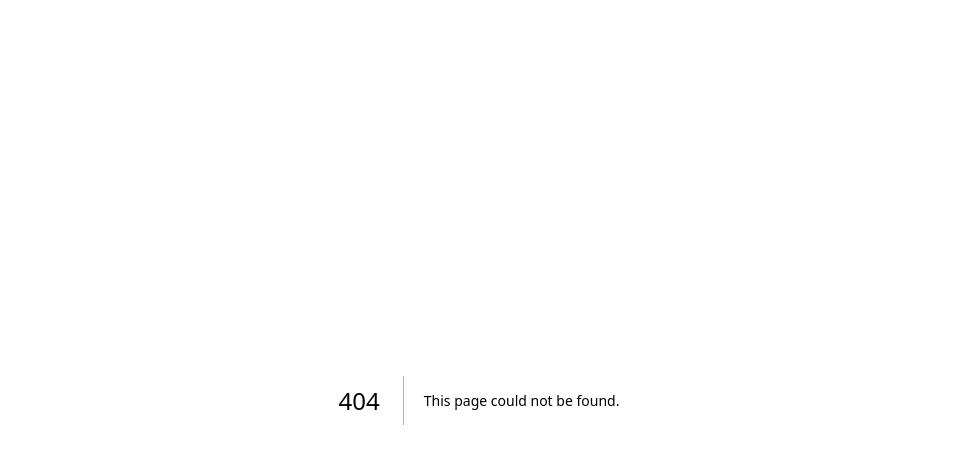
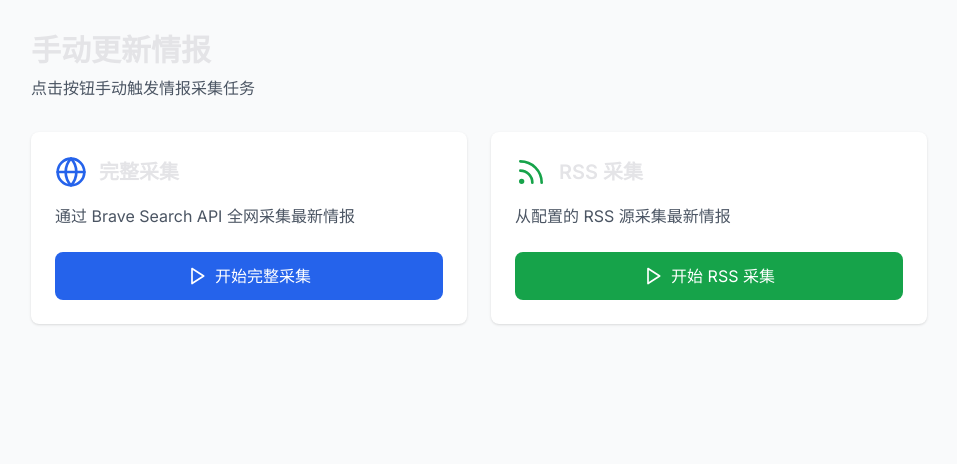
Before and after one commit to kobeyuan/auto-intel, a Next.js app: page /admin/manual-update in a window 1280 px wide. Before the commit this address had no page. Shown: the top 464 px of the page, without its empty margins (161-1118 px from the left). Built offline with nearby package versions, Linux system fonts and the light colour scheme.

Commit message:
添加手动更新情报页面

```diff
--- /dev/null
+++ b/src/app/admin/manual-update/page.tsx
@@ -0,0 +1,118 @@
+'use client';
+
+import { useState } from 'react';
+import { RefreshCw, Play, Globe, Rss, CheckCircle, AlertCircle } from 'lucide-react';
+
+export default function ManualUpdatePage() {
+  const [loading, setLoading] = useState(false);
+  const [result, setResult] = useState<any>(null);
+  const [error, setError] = useState<string | null>(null);
+
+  const triggerUpdate = async (type: 'full' | 'rss') => {
+    setLoading(true);
+    setError(null);
+    setResult(null);
+
+    try {
+      const endpoint = type === 'full'
+        ? '/api/update_intel'
+        : '/api/rss_collect';
+
+      const response = await fetch(endpoint, { method: 'GET' });
+      const data = await response.json();
+
+      if (response.ok) {
+        setResult(data);
+      } else {
+        setError(data.message || '更新失败');
+      }
+    } catch (err: any) {
+      setError(err.message || '网络错误');
+    } finally {
+      setLoading(false);
+    }
+  };
+
+  return (
+    <div className="min-h-screen bg-gray-50 p-8">
+      <div className="max-w-4xl mx-auto">
+        <h1 className="text-3xl font-bold mb-2">手动更新情报</h1>
+        <p className="text-gray-600 mb-8">
+          点击按钮手动触发情报采集任务
+        </p>
+
+        <div className="grid grid-cols-1 md:grid-cols-2 gap-6 mb-8">
+          {/* 完整采集 */}
+          <div className="bg-white rounded-lg shadow p-6">
+            <div className="flex items-center gap-3 mb-4">
+              <Globe className="w-8 h-8 text-blue-600" />
+              <h2 className="text-xl font-semibold">完整采集</h2>
+            </div>
+            <p className="text-gray-600 mb-6">
+              通过 Brave Search API 全网采集最新情报
+            </p>
+            <button
+              onClick={() => triggerUpdate('full')}
+              disabled={loading}
+              className="w-full flex items-center justify-center gap-2 px-6 py-3 bg-blue-600 text-white rounded-lg hover:bg-blue-700 disabled:bg-gray-300 transition-colors"
+            >
+              {loading ? (
+                <RefreshCw className="w-5 h-5 animate-spin" />
+              ) : (
+                <Play className="w-5 h-5" />
+              )}
+              {loading ? '采集中...' : '开始完整采集'}
+            </button>
+          </div>
+
+          {/* RSS 采集 */}
+          <div className="bg-white rounded-lg shadow p-6">
+            <div className="flex items-center gap-3 mb-4">
+              <Rss className="w-8 h-8 text-green-600" />
+              <h2 className="text-xl font-semibold">RSS 采集</h2>
+            </div>
+            <p className="text-gray-600 mb-6">
+              从配置的 RSS 源采集最新情报
+            </p>
+            <button
+              onClick={() => triggerUpdate('rss')}
+              disabled={loading}
+              className="w-full flex items-center justify-center gap-2 px-6 py-3 bg-green-600 text-white rounded-lg hover:bg-green-700 disabled:bg-gray-300 transition-colors"
+            >
+              {loading ? (
+                <RefreshCw className="w-5 h-5 animate-spin" />
+              ) : (
+                <Play className="w-5 h-5" />
+              )}
+              {loading ? '采集中...' : '开始 RSS 采集'}
+            </button>
+          </div>
+        </div>
+
+        {/* 错误提示 */}
+        {error && (
+          <div className="bg-red-50 border border-red-200 rounded-lg p-4 mb-6">
+            <div className="flex items-center gap-2 text-red-700">
+              <AlertCircle className="w-5 h-5" />
+              <span className="font-medium">更新失败</span>
+            </div>
+            <p className="text-red-600 mt-1">{error}</p>
+          </div>
+        )}
+
+        {/* 结果展示 */}
+        {result && (
+          <div className="bg-white rounded-lg shadow p-6">
+            <div className="flex items-center gap-2 text-green-700 mb-4">
+              <CheckCircle className="w-5 h-5" />
+              <span className="font-medium">更新成功</span>
+            </div>
+            <pre className="bg-gray-50 rounded-lg p-4 overflow-auto text-sm">
+              {JSON.stringify(result, null, 2)}
+            </pre>
+          </div>
+        )}
+      </div>
+    </div>
+  );
+}
```
